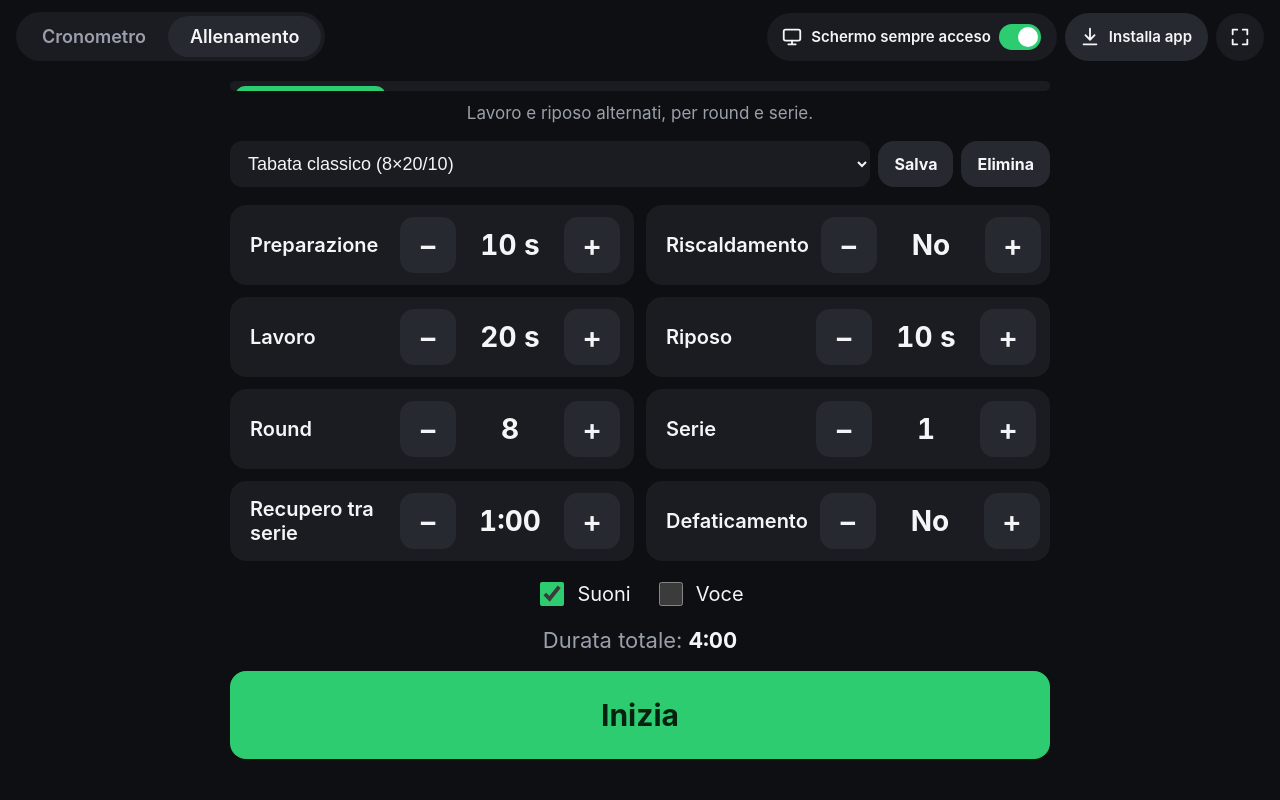
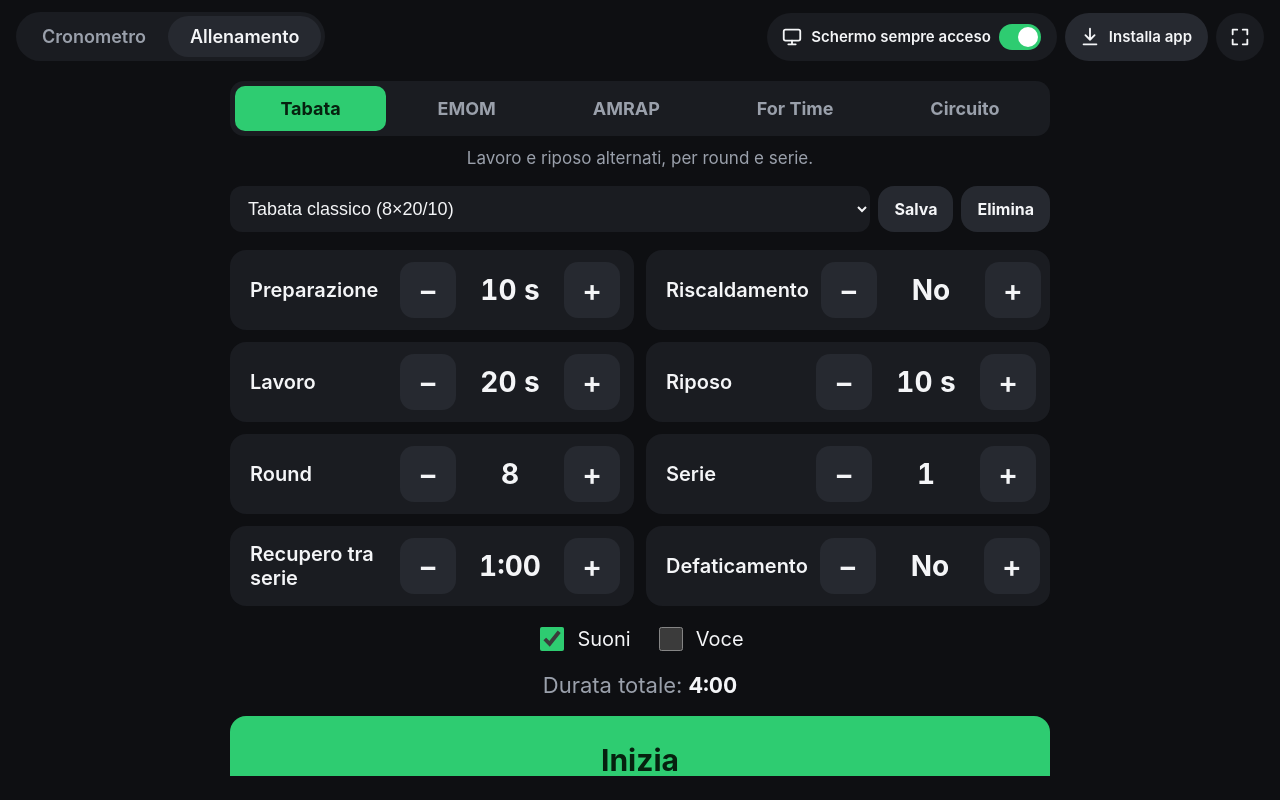
Before and after one commit to Noth86/tabata-timer, a plain HTML site: page app/index.html in a window 1280 px wide. Both pictures are taken after a click on the tab "Allenamento". Drawn offline with Linux system fonts and the light colour scheme.

Commit message:
Barra delle modalità visibile anche con iPad in orizzontale
Quando le impostazioni sono più alte dello schermo, la barra (unico blocco
con scorrimento orizzontale) veniva schiacciata a 10 px. Ora nessun blocco
si comprime: si scorre la pagina.

Co-Authored-By: Claude Opus 5.5 <noreply@anthropic.com>

```diff
--- a/app/style.css
+++ b/app/style.css
@@ -229,6 +229,8 @@ button { font: inherit; color: inherit; cursor: pointer; touch-action: manipulat
   gap: 18px;
   overflow-y: auto;
 }
+/* quando il contenuto è più alto dello schermo (iPad in orizzontale) si scorre: nessun blocco va schiacciato */
+.setup > * { flex-shrink: 0; }
 
 .preset-row { display: flex; gap: 8px; }
 .preset-row select {
```
